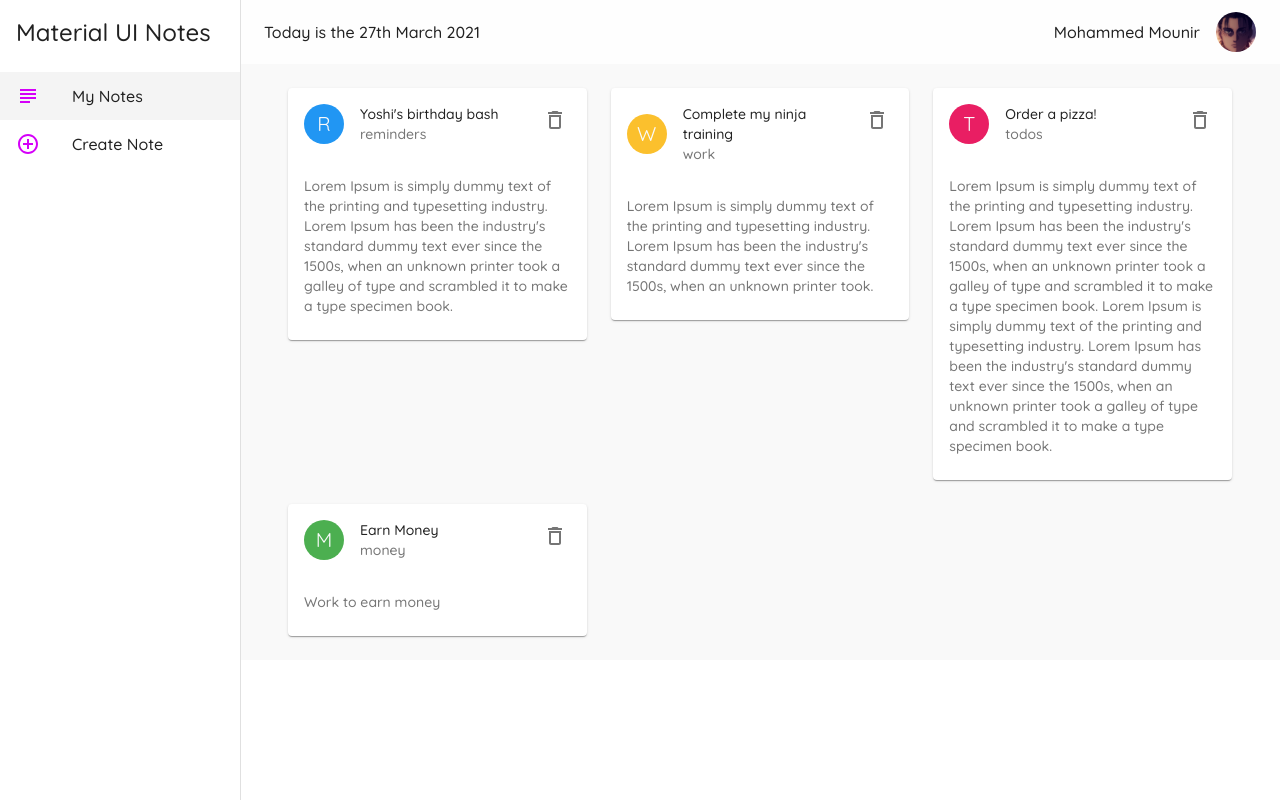
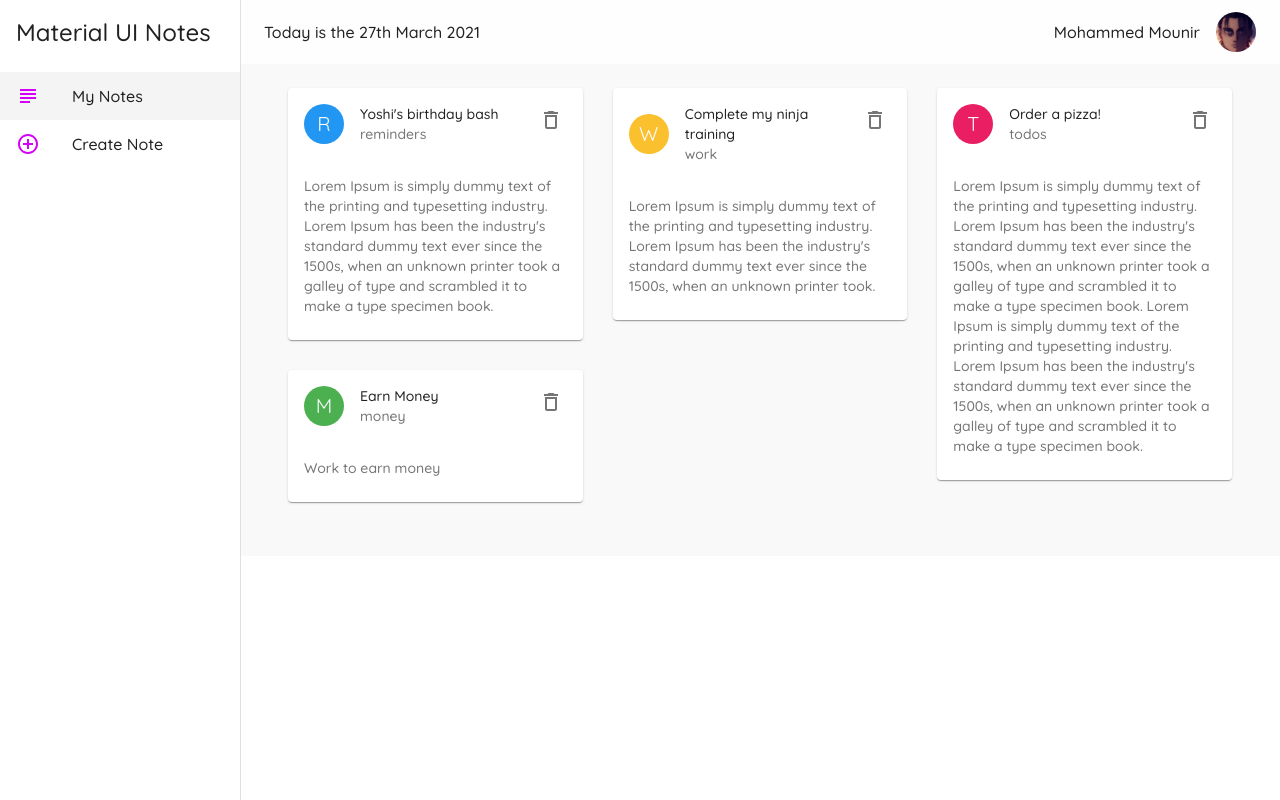
Before and after one commit to Mohammed-Mounir/Material-UI-Project, a React (Create React App) app: page / in a window 1280 px wide. Built offline with nearby package versions, Linux system fonts and the light colour scheme; data requests are answered from the project's data file.

Commit message:
Implemented masonry layout using react masonry css

```diff
--- a/package.json
+++ b/package.json
@@ -11,6 +11,7 @@
     "date-fns": "^2.19.0",
     "react": "^17.0.1",
     "react-dom": "^17.0.1",
+    "react-masonry-css": "^1.0.14",
     "react-router-dom": "^5.2.0",
     "react-scripts": "4.0.2",
     "web-vitals": "^1.1.0"
--- a/src/index.css
+++ b/src/index.css
@@ -5,3 +5,20 @@
   -webkit-font-smoothing: antialiased;
   -moz-osx-font-smoothing: grayscale;
 }
+
+.my-masonry-grid {
+  display: -webkit-box; /* Not needed if autoprefixing */
+  display: -ms-flexbox; /* Not needed if autoprefixing */
+  display: flex;
+  margin-left: -30px; /* gutter size offset */
+  width: auto;
+}
+.my-masonry-grid_column {
+  padding-left: 30px; /* gutter size */
+  background-clip: padding-box;
+}
+
+/* Style your items */
+.my-masonry-grid_column > div { /* change div to reference your elements you put in <Masonry> */
+  margin-bottom: 30px;
+}
--- a/src/pages/Notes.js
+++ b/src/pages/Notes.js
@@ -3,6 +3,7 @@
 import Paper from '@material-ui/core/Paper'
 import {Container} from '@material-ui/core'
 import NoteCard from '../components/NoteCard'
+import Masonry from 'react-masonry-css'
 
 export default function Notes() {
 
@@ -23,15 +24,25 @@
     setNotes([...newNotes])
   }
 
+  const breakpoints = {
+    default: 3,
+    1100: 2,
+    700: 1
+  }
+
   return (
     <Container>
-      <Grid container spacing={3}>
+      <Masonry
+        breakpointCols={breakpoints}
+        className="my-masonry-grid"
+        columnClassName="my-masonry-grid_column"
+      >
         {notes.map((note)=>(
-          <Grid item key={note.id} xs={12} md={6} lg={4}>
+          <div key={note.id}>
             <NoteCard note={note} handleDeleteNote={handleDeleteNote}/>
-          </Grid>
+          </div>
         ))}
-      </Grid>
+      </Masonry>
     </Container>
   )
 }
```
Also changed, not shown: 1 other file (tests, documents, lock files or other folders).
